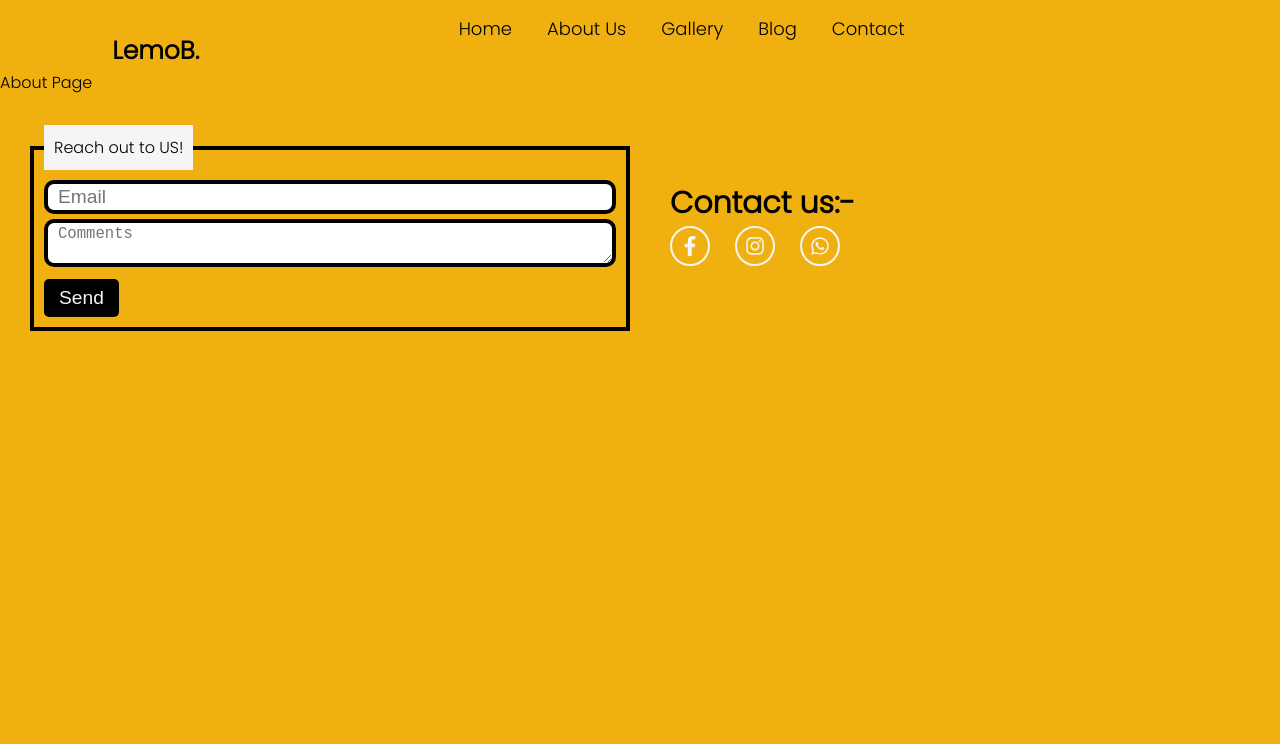
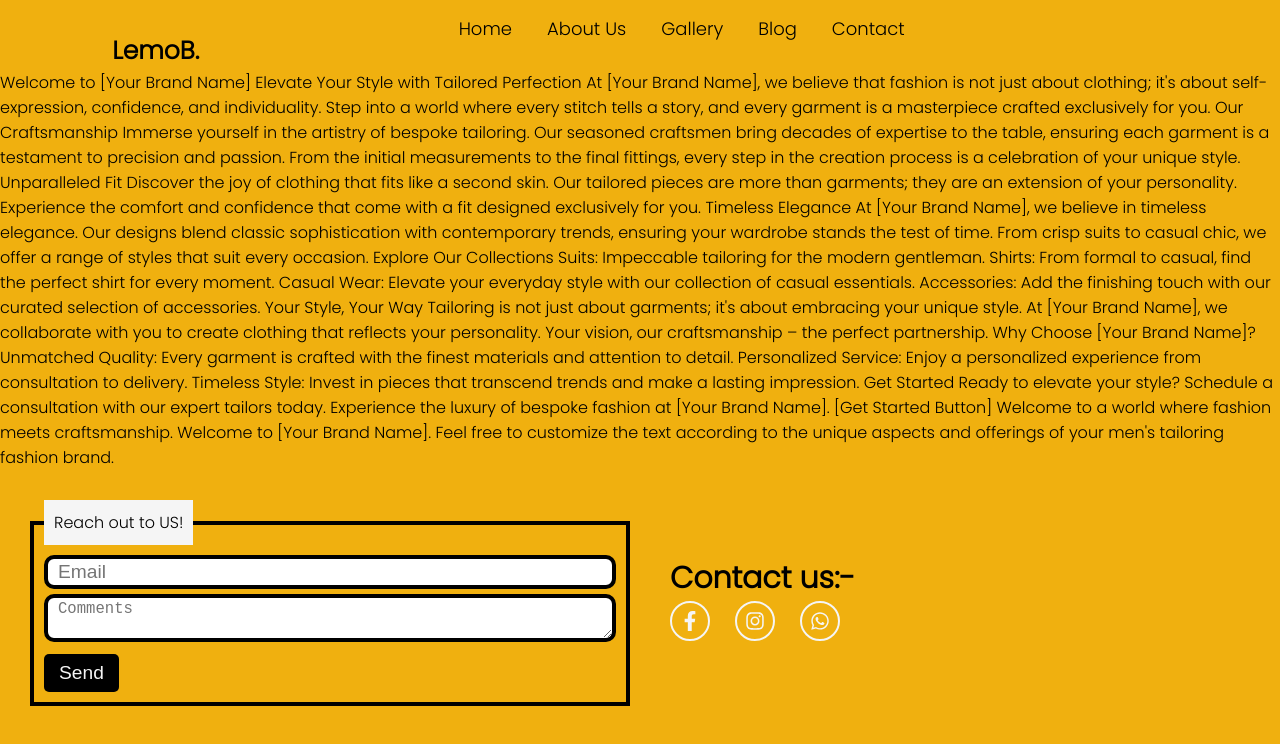
Before and after one commit to sirGentlejack/lemoB-couture-demo-landing-page, a React (Create React App) app: page /about in a window 1280 px wide. Shown: the top 744 px of the page. Built offline with nearby package versions, Linux system fonts and the light colour scheme.

Commit message:
Update Hero and About pages

```diff
--- a/src/Components/Hero.js
+++ b/src/Components/Hero.js
@@ -9,12 +9,19 @@ export default function Hero() {
         <h1>LemoB Couture</h1>
         <h3>Fashion Home</h3>
         <p>
-          Lorem ipsum dolor, sit amet consectetur adipisicing elit. Quos,
-          molestias. Quam aliquid, quaerat, itaque, dolore perferendis earum
-          reiciendis animi inventore voluptatum sed beatae deserunt quod sint
-          tenetur? Facilis sint, dolorum voluptates doloribus praesentium, et
-          dolores sapiente corrupti, qui esse facere excepturi asperiores
-          numquam culpa itaque omnis animi blanditiis delectus autem?
+        [Your Brand Name]
+Crafting Elegance, Tailoring Style.
+
+Welcome to [Your Brand Name], where every stitch is a statement and style is an art. Discover bespoke tailoring that transcends trends, fits like a dream, and reflects your unique persona.
+
+Why Choose Us?
+✨ Impeccable Craftsmanship
+✨ Unparalleled Fit
+✨ Timeless Elegance
+
+Explore Now. Elevate Your Style.
+
+[Explore Button]
         </p>
         <div class="btn-box">
           <a href="#contact" target="_self" rel="noreferrer">
--- a/src/Pages/About.js
+++ b/src/Pages/About.js
@@ -1,7 +1,45 @@
 export default function About(){
     return(
         <div className="page">
-            About Page
+            Welcome to [Your Brand Name]
+Elevate Your Style with Tailored Perfection
+At [Your Brand Name], we believe that fashion is not just about clothing; it's about self-expression, confidence, and individuality. Step into a world where every stitch tells a story, and every garment is a masterpiece crafted exclusively for you.
+
+Our Craftsmanship
+Immerse yourself in the artistry of bespoke tailoring. Our seasoned craftsmen bring decades of expertise to the table, ensuring each garment is a testament to precision and passion. From the initial measurements to the final fittings, every step in the creation process is a celebration of your unique style.
+
+Unparalleled Fit
+Discover the joy of clothing that fits like a second skin. Our tailored pieces are more than garments; they are an extension of your personality. Experience the comfort and confidence that come with a fit designed exclusively for you.
+
+Timeless Elegance
+At [Your Brand Name], we believe in timeless elegance. Our designs blend classic sophistication with contemporary trends, ensuring your wardrobe stands the test of time. From crisp suits to casual chic, we offer a range of styles that suit every occasion.
+
+Explore Our Collections
+Suits: Impeccable tailoring for the modern gentleman.
+Shirts: From formal to casual, find the perfect shirt for every moment.
+Casual Wear: Elevate your everyday style with our collection of casual essentials.
+Accessories: Add the finishing touch with our curated selection of accessories.
+Your Style, Your Way
+Tailoring is not just about garments; it's about embracing your unique style. At [Your Brand Name], we collaborate with you to create clothing that reflects your personality. Your vision, our craftsmanship – the perfect partnership.
+
+Why Choose [Your Brand Name]?
+Unmatched Quality: Every garment is crafted with the finest materials and attention to detail.
+Personalized Service: Enjoy a personalized experience from consultation to delivery.
+Timeless Style: Invest in pieces that transcend trends and make a lasting impression.
+Get Started
+Ready to elevate your style? Schedule a consultation with our expert tailors today. Experience the luxury of bespoke fashion at [Your Brand Name].
+
+[Get Started Button]
+
+Welcome to a world where fashion meets craftsmanship. Welcome to [Your Brand Name].
+
+Feel free to customize the text according to the unique aspects and offerings of your men's tailoring fashion brand.
+
+
+
+
+
+
         </div>
     )
 }
```
